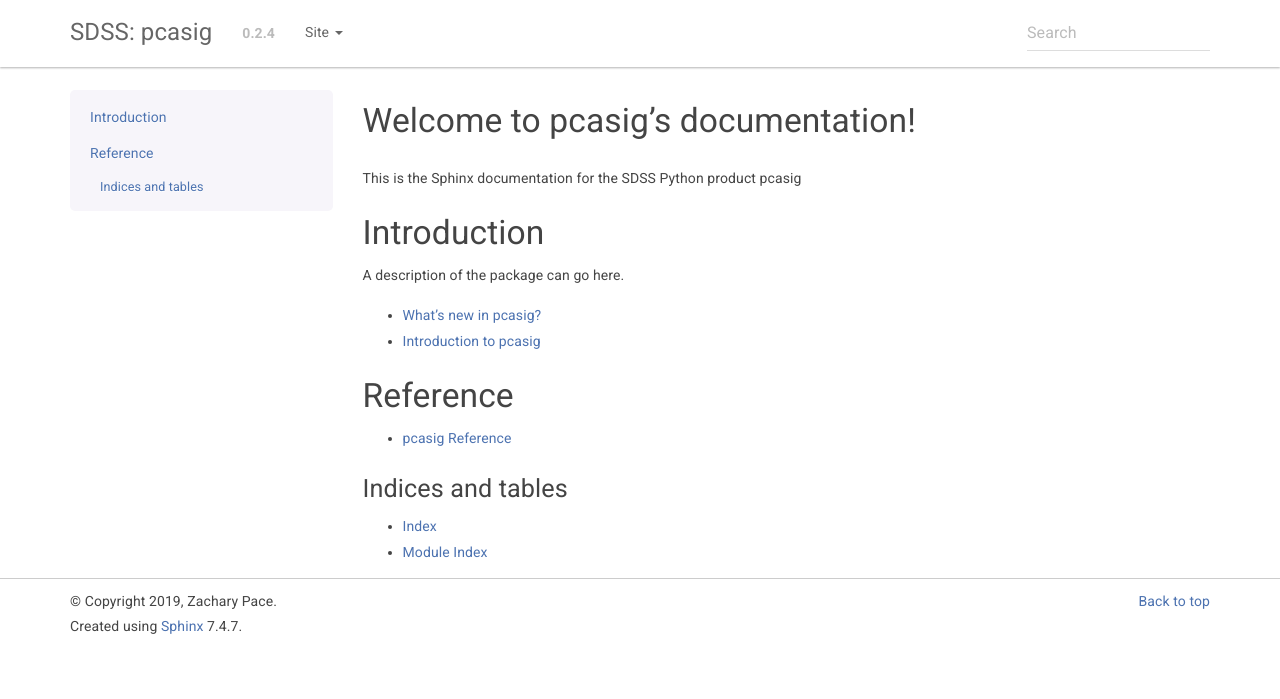
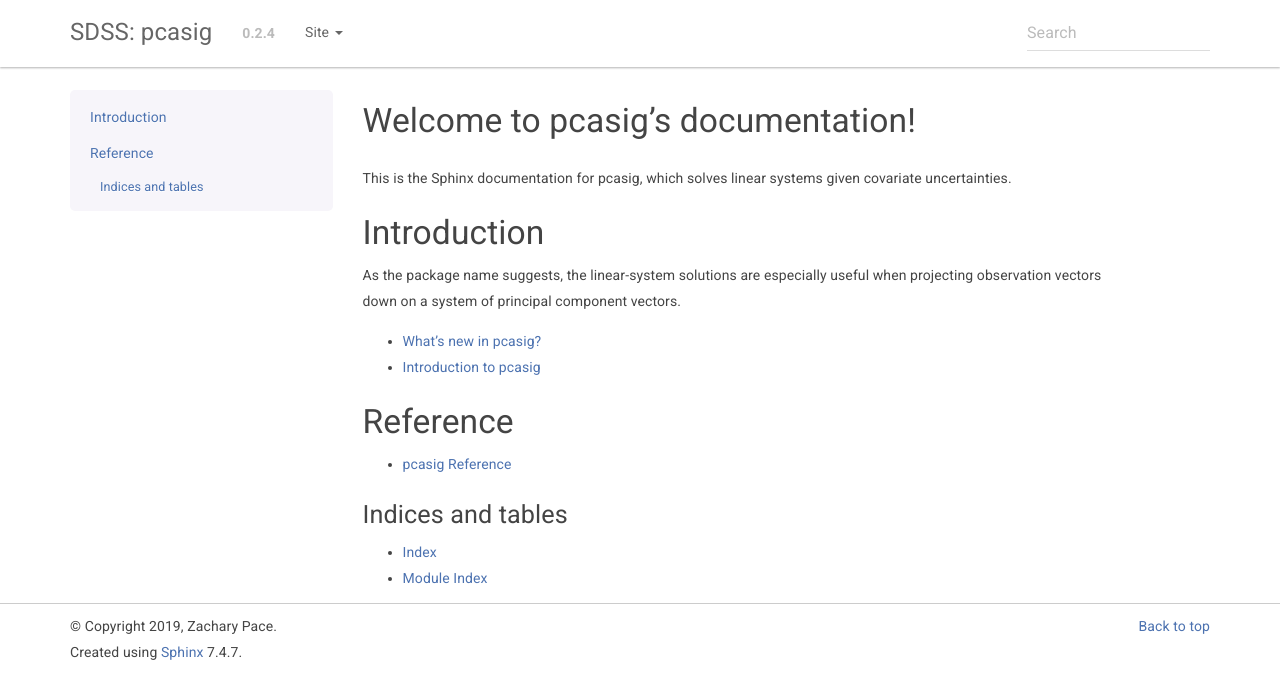
Before and after one commit to zpace/pcasig, a Sphinx documentation site: the page built from docs/sphinx/index.rst, in a window 1280 px wide. Shown: the top 699 px of the page. Built offline with Sphinx 7.4.7, drawn with Linux system fonts in a browser that asks for light colours; the version number is read from the project's files by our own code.

```diff
--- a/docs/sphinx/api.rst
+++ b/docs/sphinx/api.rst
@@ -6,10 +6,10 @@
 
 .. _api-main:
 
-Main
+gls
 ----
 
-.. automodule:: pcasig.main
+.. automodule:: pcasig.gls
    :members:
    :undoc-members:
    :show-inheritance:
--- a/docs/sphinx/index.rst
+++ b/docs/sphinx/index.rst
@@ -7,12 +7,12 @@
 
 .. rubric:: :header_no_toc:`Welcome to pcasig's documentation!`
 
-This is the Sphinx documentation for the SDSS Python product pcasig
+This is the Sphinx documentation for pcasig, which solves linear systems given covariate uncertainties.
 
 Introduction
 ------------
 
-A description of the package can go here.
+As the package name suggests, the linear-system solutions are especially useful when projecting observation vectors down on a system of principal component vectors.
 
 * :ref:`What's new in pcasig? <changelog>`
 * :ref:`Introduction to pcasig <intro>`
```
Also changed, not shown: 1 other file.
